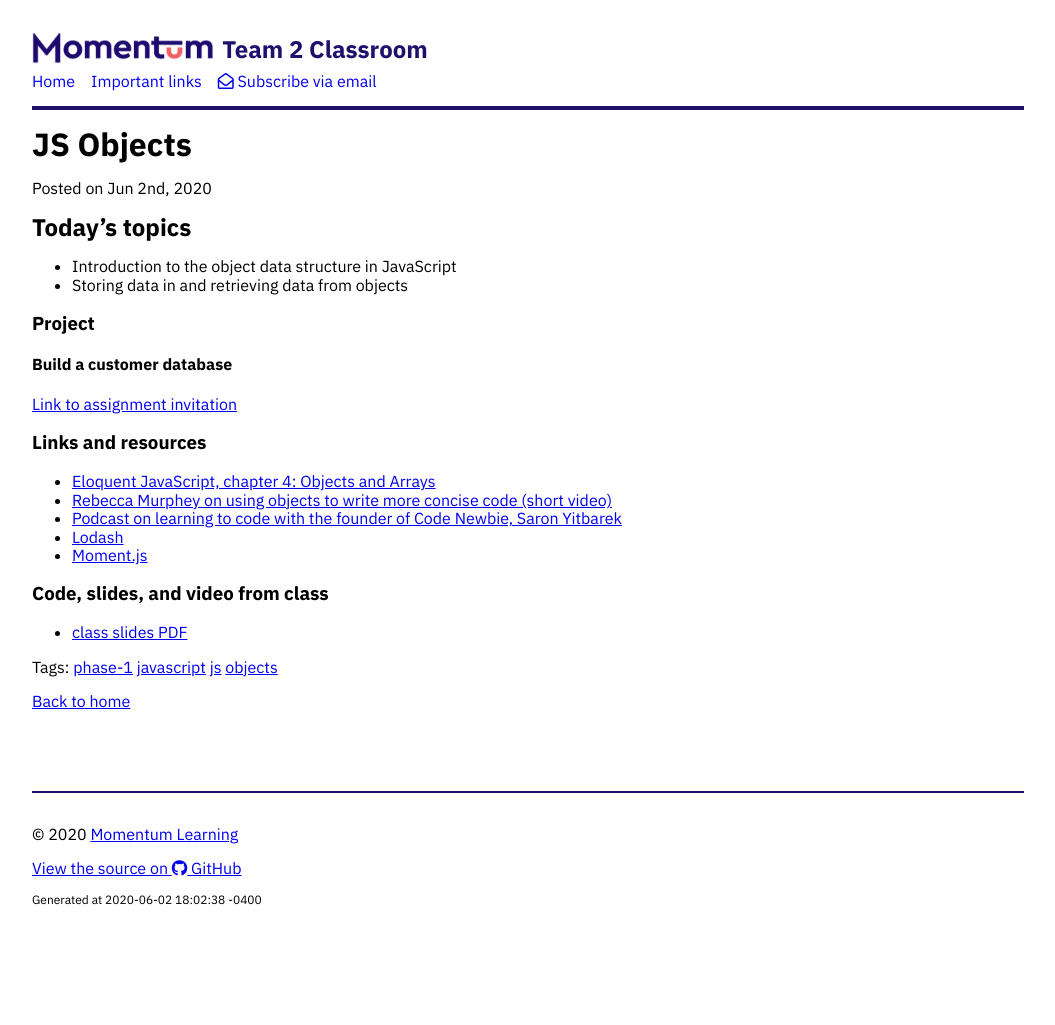
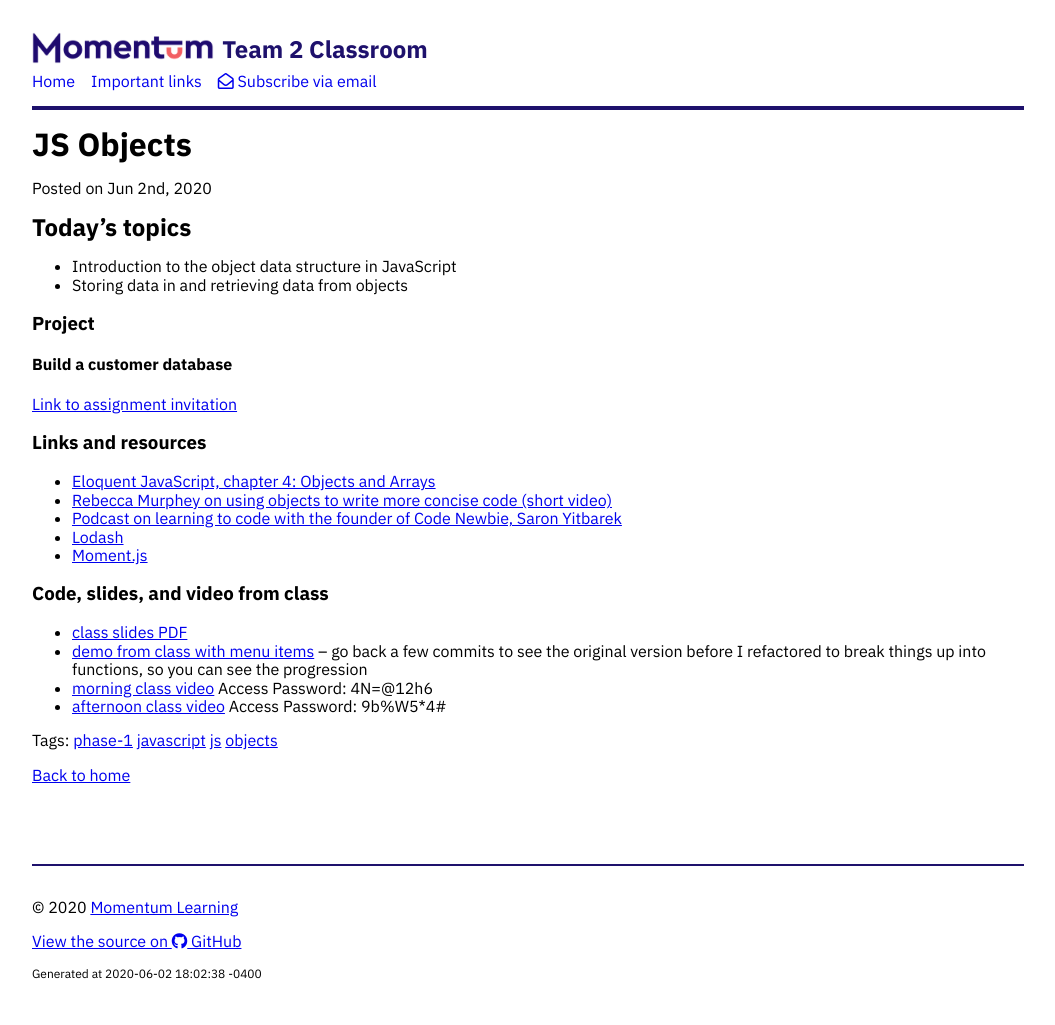
Before and after one commit to momentum-team-3/momentum-team-3.github.io, a Jekyll site: the page built from _posts/2020-06-02-js-objects.md, in a window 1280 px wide. Shown: the whole page, without its empty margins (112-1167 px from the left). Built offline with Jekyll 4.4.1, drawn with Linux system fonts in a browser that asks for light colours; nearby versions of some CDN libraries; before the commit the page ends 951 px from its top, so only the background shows below that.

Commit message:
Add demo and video links

```diff
--- a/_posts/2020-06-02-js-objects.md
+++ b/_posts/2020-06-02-js-objects.md
@@ -26,3 +26,6 @@ tags: phase-1 javascript js objects
 ### Code, slides, and video from class
 
 - [class slides PDF](/slide-decks/js-objects.pdf)
+- [demo from class with menu items](https://github.com/momentum-team-2/examples/tree/master/using-object-data) -- go back a few commits to see the original version before I refactored to break things up into functions, so you can see the progression
+- [morning class video](https://us02web.zoom.us/rec/share/6OJWdrzSxDpLRYHr113VSpYAR7_aT6a8hyVL-vdZy0g2dUFhm1GEUgVBPS8_4GCO) Access Password: 4N=@12h6
+- [afternoon class video](https://us02web.zoom.us/rec/share/5N5ODonA6kJOTonqyB7QcZU8QpThT6a80CEc8qEEzh3thrJrBy2Y1vOUIvyD9sPX) Access Password: 9b%W5*4#
```
